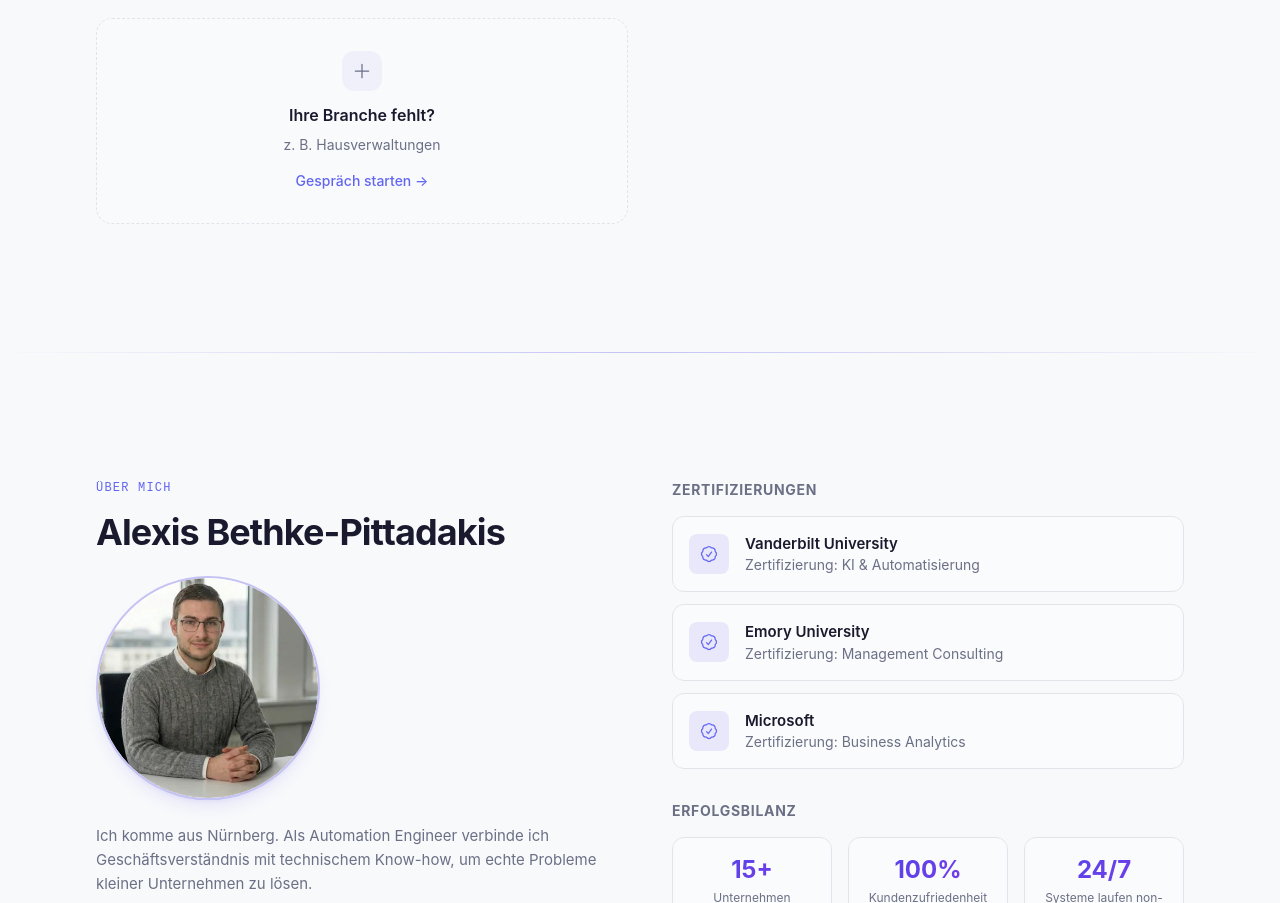
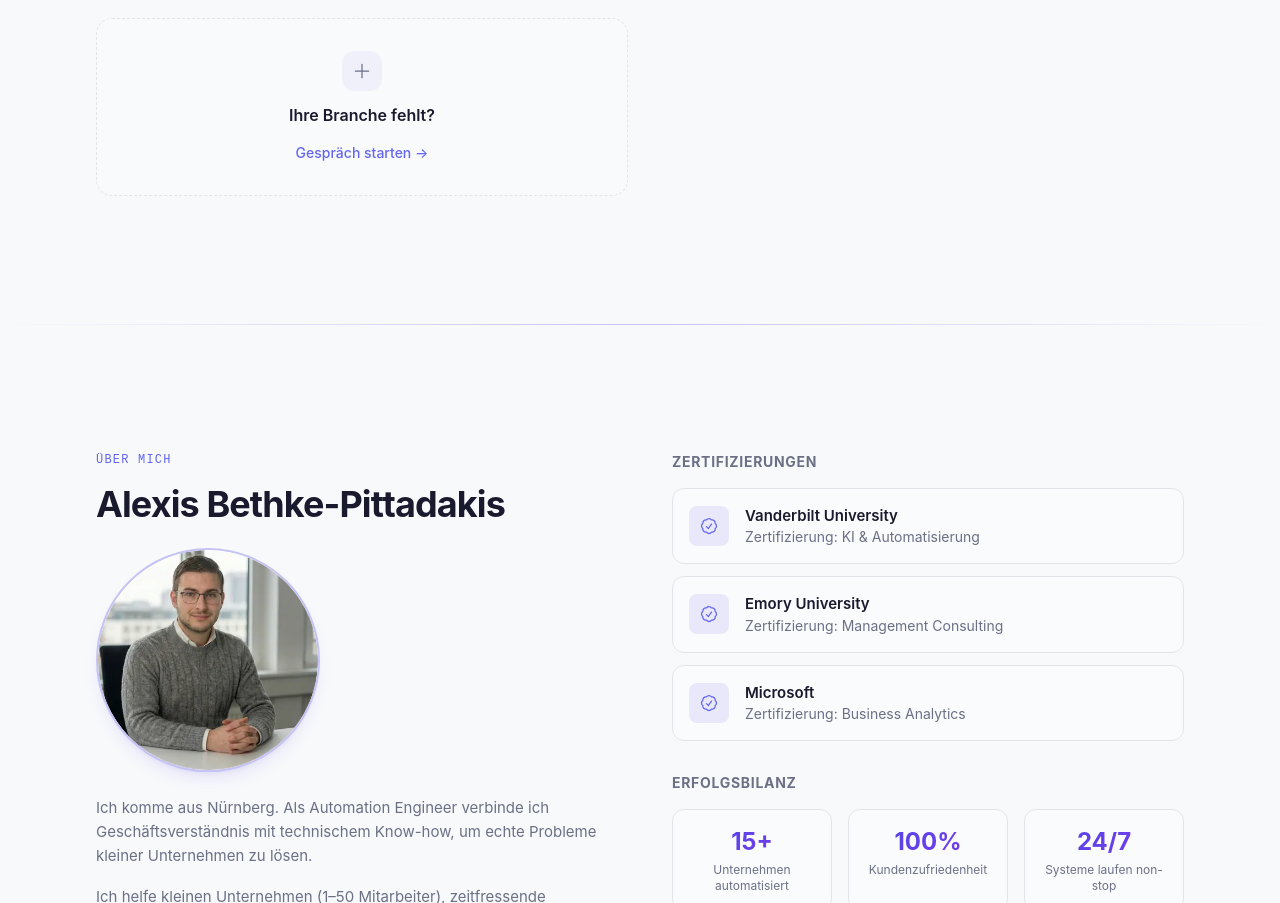
Before and after one commit to Alexis-beep-debug/dynvon.com.website, a Next.js app: page / in a window 1280 px wide. Shown: the part 2760-3663 px from the top of the page. Built offline with nearby package versions, Linux system fonts and the light colour scheme.

Commit message:
fix: remove 'z.B. Hausverwaltungen' from placeholder (now own card)

```diff
--- a/src/components/IndustryFocus.tsx
+++ b/src/components/IndustryFocus.tsx
@@ -110,12 +110,9 @@ export default function IndustryFocus() {
                 <path strokeLinecap="round" strokeLinejoin="round" strokeWidth={1.5} d="M12 4v16m8-8H4" />
               </svg>
             </div>
-            <h3 className="font-semibold text-base mb-2">
+            <h3 className="font-semibold text-base mb-4">
               {isDe ? "Ihre Branche fehlt?" : "Your industry missing?"}
             </h3>
-            <p className="text-sm text-muted mb-4">
-              {isDe ? "z. B. Hausverwaltungen" : "e.g. property management"}
-            </p>
             <a
               href="#contact"
               className="text-sm font-medium text-accent-light hover:text-accent transition-colors"
```
